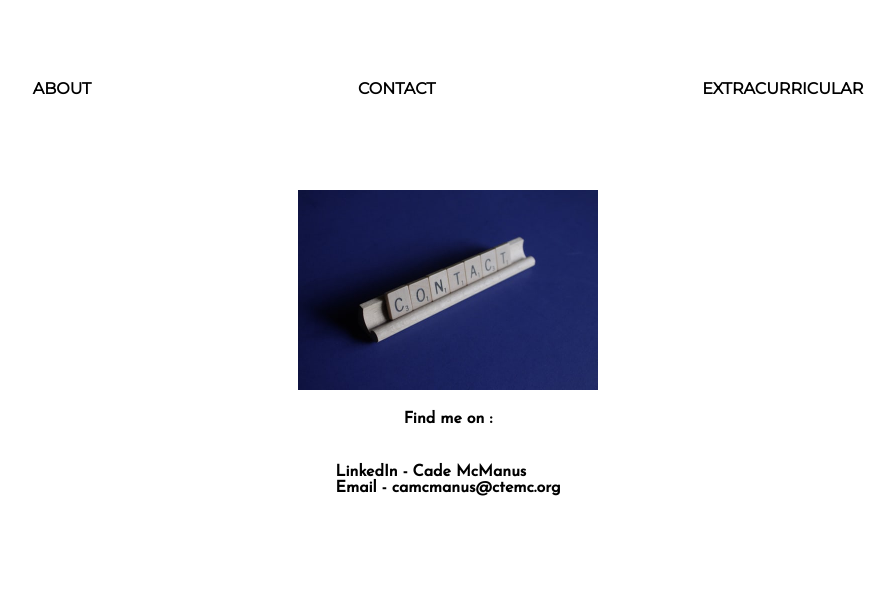
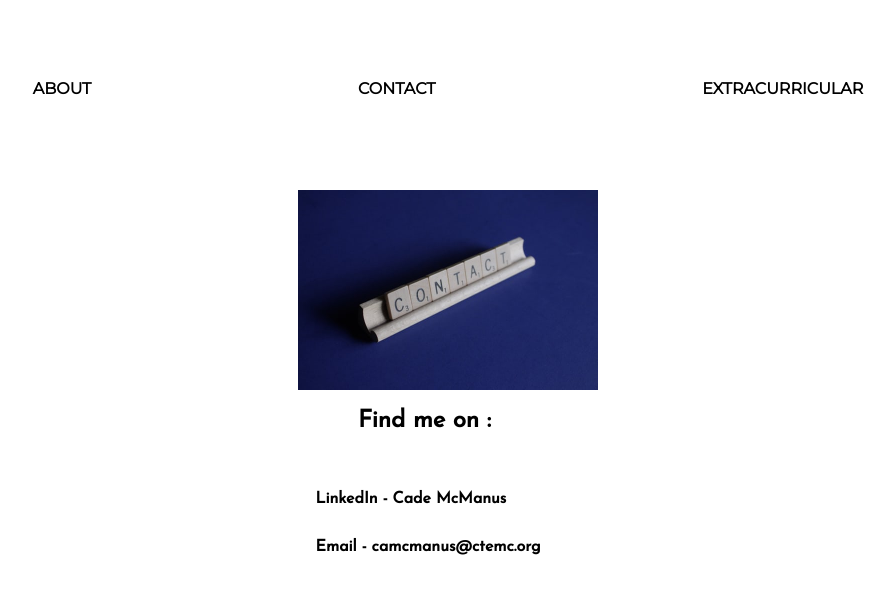
Before and after one commit to CadeASC6/Cades-Homemade-Site, a plain HTML site: page contactpage.html in a window 1280 px wide. Shown: the whole page, without its empty margins (192-1087 px from the left). Drawn offline with Linux system fonts and the light colour scheme.

Commit message:
Add files via upload
fixed contact info with link

```diff
--- a/contactpage.html
+++ b/contactpage.html
@@ -39,11 +39,19 @@
         </div>
 
         <div id="contacts">
-                <h4 class="contactInfo">Find me on :</h4>
+                <div id="contacthDiv">
+                        <h2 class="contactInfo">Find me on :</h2>
+                </div>
                 <h6 class="contactInfo">
-                    LinkedIn - Cade McManus
+                        <div id="contactaDiv">
+                                <a href="https://www.linkedin.com/in/cade-mcmanus-34342618a/">LinkedIn - Cade McManus</a>
+
+                        </div>
                     <br>
-                    Email - camcmanus@ctemc.org
+                    <div id="contactpDiv">
+                        <p>Email - camcmanus@ctemc.org </p>
+
+                    </div>
                 </h6>
         </div>
         <script src="script.js"></script>
--- a/style.css
+++ b/style.css
@@ -88,10 +88,31 @@ padding-bottom: -20px;
 .contactInfo {
  font-size: 100%;
  font-family: "Josefin Sans";
- display: flex;
- justify-content: space-around;
+
+}
+#contacthDiv {
+    display: flex;
+ justify-content: space-evenly;
+}
+#contacthDiv h2{
+    width: 180px;
+    font-size: 24px;
 }
 
+#contactaDiv {
+    display: flex;
+ justify-content: space-evenly;
+}
+#contactaDiv a {
+    width: 265px;
+}
+#contactpDiv {
+    display: flex;
+ justify-content: space-evenly;
+}
+#contactpDiv p {
+    width: 265px;
+}
 /* ExTRACURRICAL DIV */
 .ImgDiv img {
     width: 300px;
```
